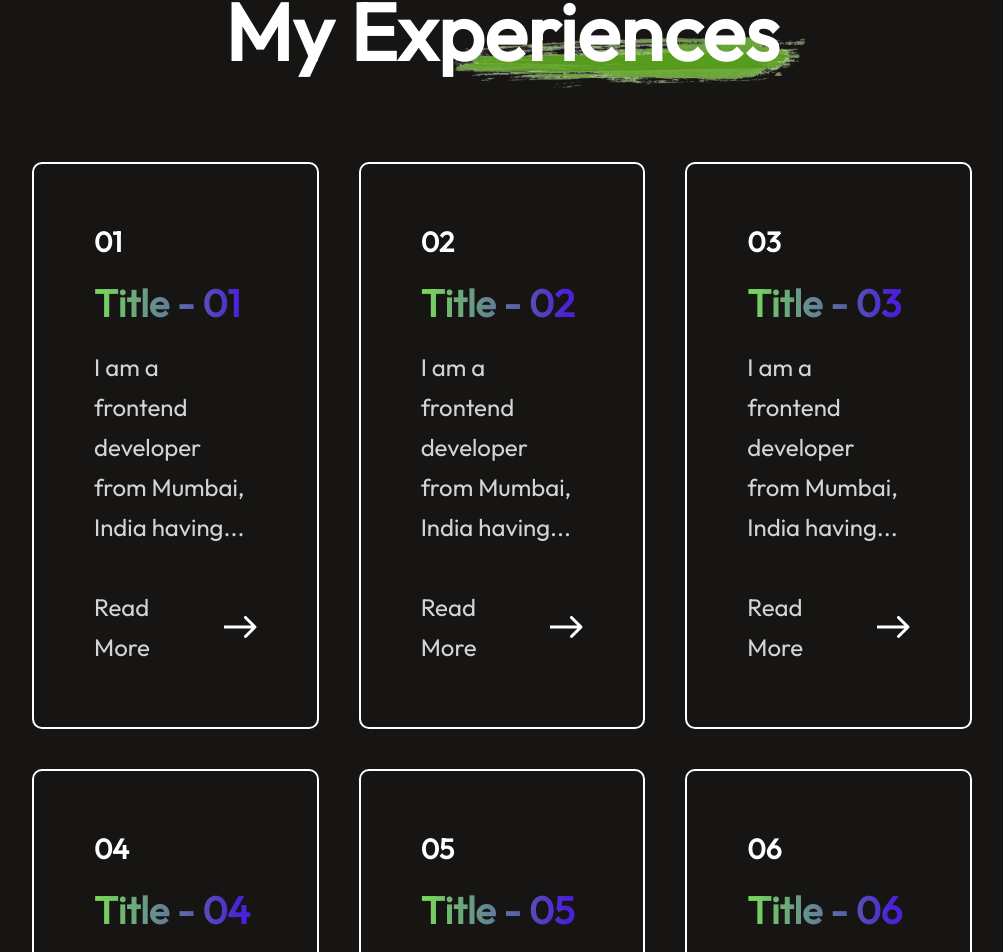
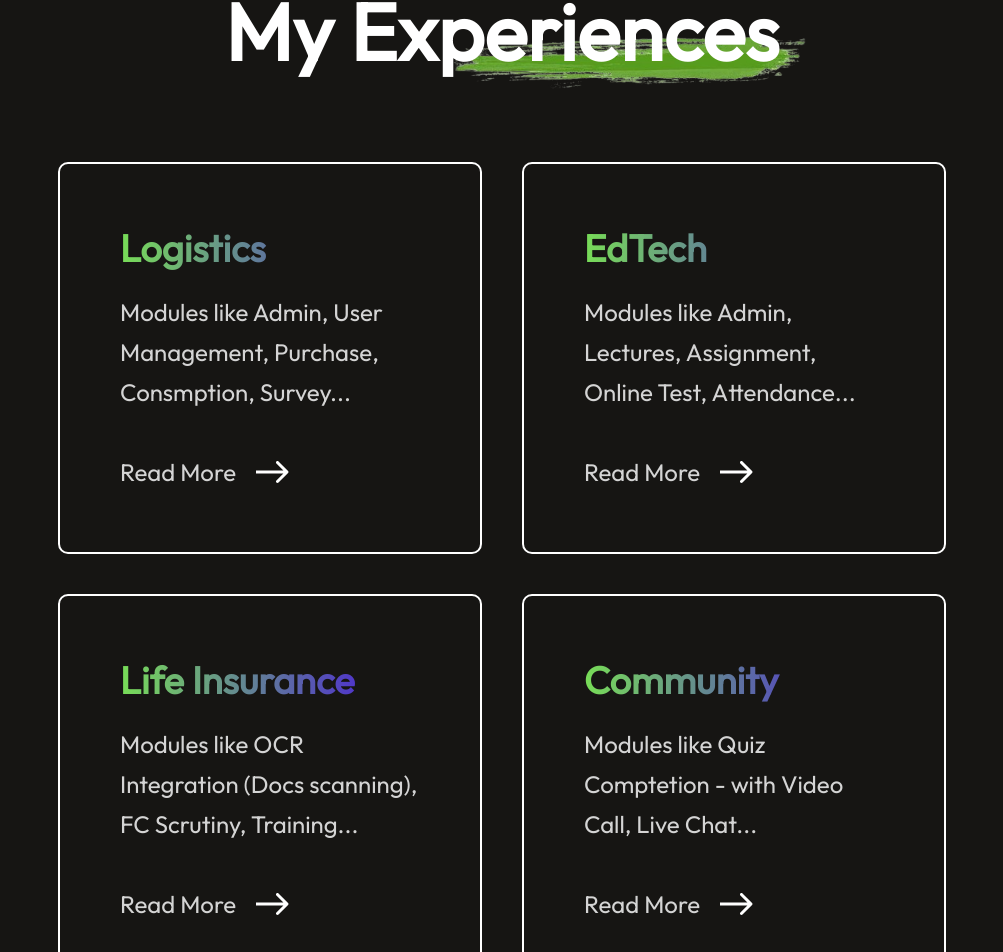
Before and after one commit to pradeeparihar/portfolio-prp, a React (Vite) app: page / in a window 1280 px wide. Shown: the part 1828-2780 px from the top of the page, without its empty margins (138-1141 px from the left). Built offline with nearby package versions, Linux system fonts and the light colour scheme.

Commit message:
Experiences Updated

```diff
--- a/src/Components/About/About.tsx
+++ b/src/Components/About/About.tsx
@@ -18,7 +18,7 @@ const About = () => {
             <p>
               I am a frontend developer from Mumbai, India having 4+ years of
               experience in multiple domains like Logistics, EdTech, Community
-              App and Share Broker's App.
+              App and BFSI App.
             </p>
           </div>
           <div className="about-skills">
--- a/src/Components/Experiences/Experiences.tsx
+++ b/src/Components/Experiences/Experiences.tsx
@@ -5,34 +5,24 @@ import arrow_icon from '../../assets/arrow_icon.svg';
 const Experiences = () => {
     const expData = [
         {
-            e_no: '01',
-            e_title: 'Title - 01',
-            e_desc: 'I am a frontend developer from Mumbai, India having...'
+            e_title: 'Logistics',
+            e_desc: 'Modules like Admin, User Management, Purchase, Consmption, Survey...'
         },
         {
-            e_no: '02',
-            e_title: 'Title - 02',
-            e_desc: 'I am a frontend developer from Mumbai, India having...'
+            e_title: 'EdTech',
+            e_desc: 'Modules like Admin, Lectures, Assignment, Online Test, Attendance...'
         },
         {
-            e_no: '03',
-            e_title: 'Title - 03',
-            e_desc: 'I am a frontend developer from Mumbai, India having...'
+            e_title: 'Life Insurance',
+            e_desc: 'Modules like OCR Integration (Docs scanning), FC Scrutiny, Training...'
         },
         {
-            e_no: '04',
-            e_title: 'Title - 04',
-            e_desc: 'I am a frontend developer from Mumbai, India having...'
+            e_title: 'Community',
+            e_desc: 'Modules like Quiz Comptetion - with Video Call, Live Chat...'
         },
         {
-            e_no: '05',
-            e_title: 'Title - 05',
-            e_desc: 'I am a frontend developer from Mumbai, India having...'
-        },
-        {
-            e_no: '06',
-            e_title: 'Title - 06',
-            e_desc: 'I am a frontend developer from Mumbai, India having...'
+            e_title: `Broker's App`,
+            e_desc: 'Module like Login (Multiple Ways), Positions, Portfolio, MF - Transactions...,'
         }
     ]
   return (
@@ -44,7 +34,6 @@ const Experiences = () => {
         <div className="experiences-container">
             {expData.map((exp, index) => {
                 return <div key={index} className='experience-format'>
-                    <h3>{exp.e_no}</h3>
                     <h2>{exp.e_title}</h2>
                     <p>{exp.e_desc}</p>
                     <div className="experience-readmore">
--- a/src/Components/Experiences/experiences.css
+++ b/src/Components/Experiences/experiences.css
@@ -26,11 +26,19 @@
 }
 
 .experiences-container {
-    display: grid;
-    grid-template-columns: 1fr 1fr 1fr;
+    display: flex;
+    flex-wrap: wrap;
+    justify-content: center;
     gap: 40px;
     margin-bottom: 80px;
 }
+
+.experiences-container > * {
+    flex: 1 1 1 calc(33.333% - 40px);
+    max-width: 340px;
+}
+
+
 
 .experience-format {
     display: flex;
@@ -49,11 +57,6 @@
     background-image: linear-gradient(45deg, #021b04, #083604);
     transform: scale(1.05);
     transition: 0.4s;
-}
-
-.experience-format h3 {
-    font-size: 28px;
-    font-weight: 600;
 }
 
 .experience-format h2 {
@@ -116,7 +119,15 @@
     }
 
     .experiences-container {
-        grid-template-columns: 1fr 1fr;
-        gap: 30px;
+        display: flex;
+        flex-wrap: wrap;
+        justify-content: center;
+        gap: 40px;
+        margin-bottom: 80px;
+    }
+
+    .experiences-container > * {
+        flex: 1 1 calc(33.333% - 40px);
+        max-width: 240px;
     }
 }
--- a/src/Components/Footer/Footer.tsx
+++ b/src/Components/Footer/Footer.tsx
@@ -10,7 +10,7 @@ const Footer = () => {
                 <span className='footer-logo-container'><p>प्र</p><img src={logo} alt='' /></span>
                 <p>I am a frontend developer from Mumbai, India having 4+ years of
               experience in multiple domains like Logistics, EdTech, Community
-              App and Share Broker's App.</p>
+              App and BFSI App.</p>
             </div>
             <div className="footer-top-right">
                 <div className="footer-email-input">
--- a/src/Components/Hero/Hero.tsx
+++ b/src/Components/Hero/Hero.tsx
@@ -10,7 +10,7 @@ const Hero = () => {
       <p>
         I am a frontend developer from Mumbai, India having 4+  years of
         experience in multiple domains like Logistics, EdTech, Community App and
-        Share Broker's App.
+        BFSI App.
       </p>
       <div className="hero-action">
         <div className="hero-connect">
```
